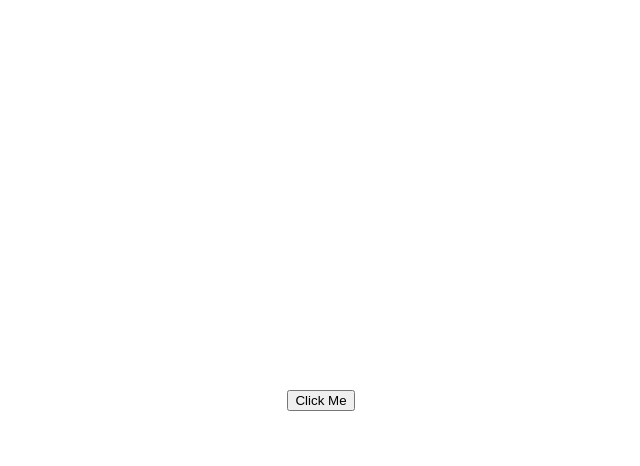
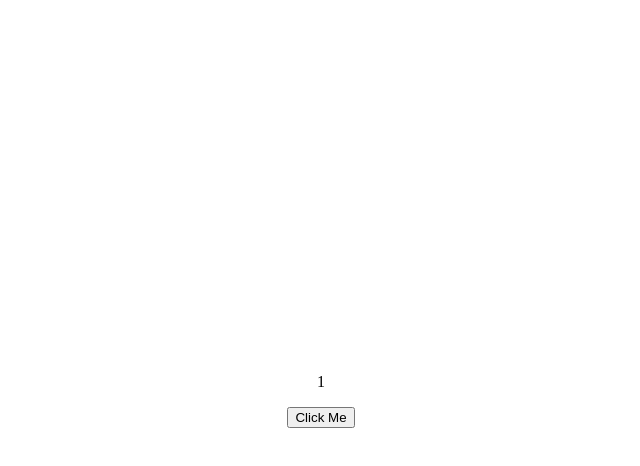
Before and after one commit to mattlittleson/puppeteo, a website: page docs/index.html in a window 1280 px wide. Both pictures are taken after a click on the button "Click Me". Shown: the whole page, without its empty margins (319-959 px from the left). Drawn offline with Linux system fonts and the light colour scheme.

Commit message:
clicking a button

```diff
--- a/docs/index.html
+++ b/docs/index.html
@@ -11,9 +11,23 @@
       display: flex;
       align-items: center;
       justify-content: center;
+      flex-direction: column;
+    }
+    button {
+      margin-top: 1rem;
     }
   </style>
   <body>
-    <button>Click Me</button>
+    <div id="count">0</div>
+    <button id="button">Click Me</button>
+    <script>
+      var button = document.getElementById('button')
+      var count = document.getElementById('count')
+      var x = 0
+      button.onclick = function () {
+        x += 1
+        count.innerHTML = x
+      }
+    </script>
   </body>
 </html>
--- a/package.json
+++ b/package.json
@@ -4,7 +4,7 @@
   "description": "",
   "main": "index.js",
   "scripts": {
-    "test": "echo \"Error: no test specified\" && exit 1"
+    "start": "node src/index.js"
   },
   "repository": {
     "type": "git",
```
Also changed, not shown: src/index.js (+11 -3 lines).
